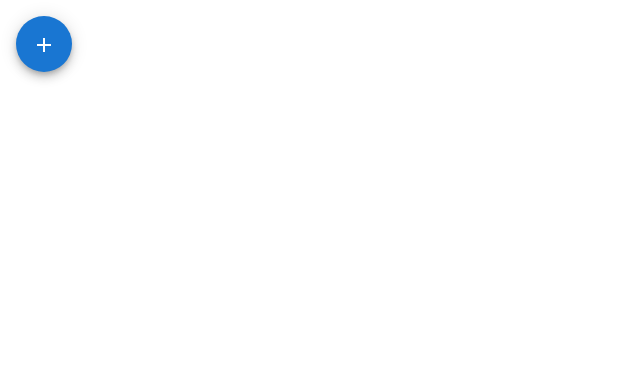
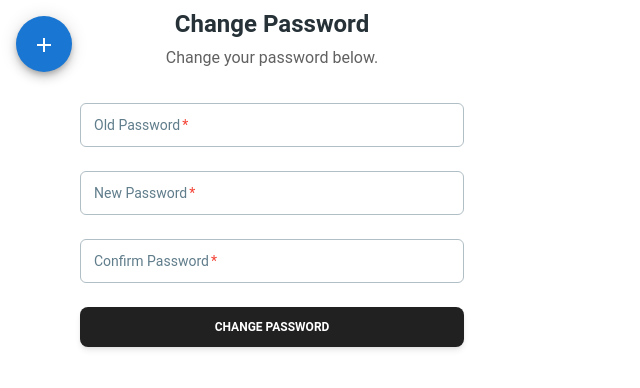
Before and after one commit to DaronAdams/grant-monitor, a React (Create React App) app in the folder frontend/: page /settings in a window 1280 px wide. Shown: the top 388 px of the page, without its empty margins (0-640 px from the left). Built offline with nearby package versions, Linux system fonts and the light colour scheme.

Commit message:
Added structure to settings.tsx for change password func

```diff
--- /dev/null
+++ b/frontend/src/components/ChangePassword.tsx
@@ -0,0 +1,58 @@
+import {
+  Card,
+  Input,
+  Checkbox,
+  Button,
+  Typography,
+} from '@material-tailwind/react';
+
+
+export function ChangePassword() {
+  return (
+    <div className="mt-2 text-center">
+      <Card color="transparent" shadow={false}>
+        <Typography variant="h4" color="blue-gray">
+        Change Password
+        </Typography>
+        <Typography color="gray" className="mt-1 font-normal">
+        Change your password below.
+        </Typography>
+        <form className="mt-8 mb-2 w-80 max-w-screen-lg sm:w-96">
+          <div className="mb-4 flex flex-col gap-6">
+            <Input
+              size="lg"
+              label="Old Password"
+              crossOrigin={''}
+              name="oldPassword"
+              type="password"
+              required
+            />
+            <Input
+              size="lg"
+              label="New Password"
+              crossOrigin={''}
+              name="newPassword"
+              type="password"
+              required
+            />
+            <Input
+              size="lg"
+              label="Confirm Password"
+              crossOrigin={''}
+              name="confirmPassword"
+              type="password"
+              required
+            />
+          </div>
+          <Button
+            className="mt-6"
+            fullWidth
+            type="submit"
+          >
+        Change Password
+          </Button>
+        </form>
+      </Card>
+    </div>
+  )
+}
--- a/frontend/src/pages/Settings.tsx
+++ b/frontend/src/pages/Settings.tsx
@@ -6,6 +6,7 @@ import { useState, useEffect } from 'react';
 import axios from 'axios';
 import { grantListEndpoint } from '../constants/endpoints';
 import { Spinner, Typography } from '@material-tailwind/react';
+import { ChangePassword } from '../components/ChangePassword';
 
 
 const HomePage = () => {
@@ -39,6 +40,10 @@ const HomePage = () => {
       <div className="flex flex-row">
         <NavSpeedDial />
 
+        <div className="flex flex-col">
+          <ChangePassword />
+
+        </div>
       </div>
     </>
 
```
